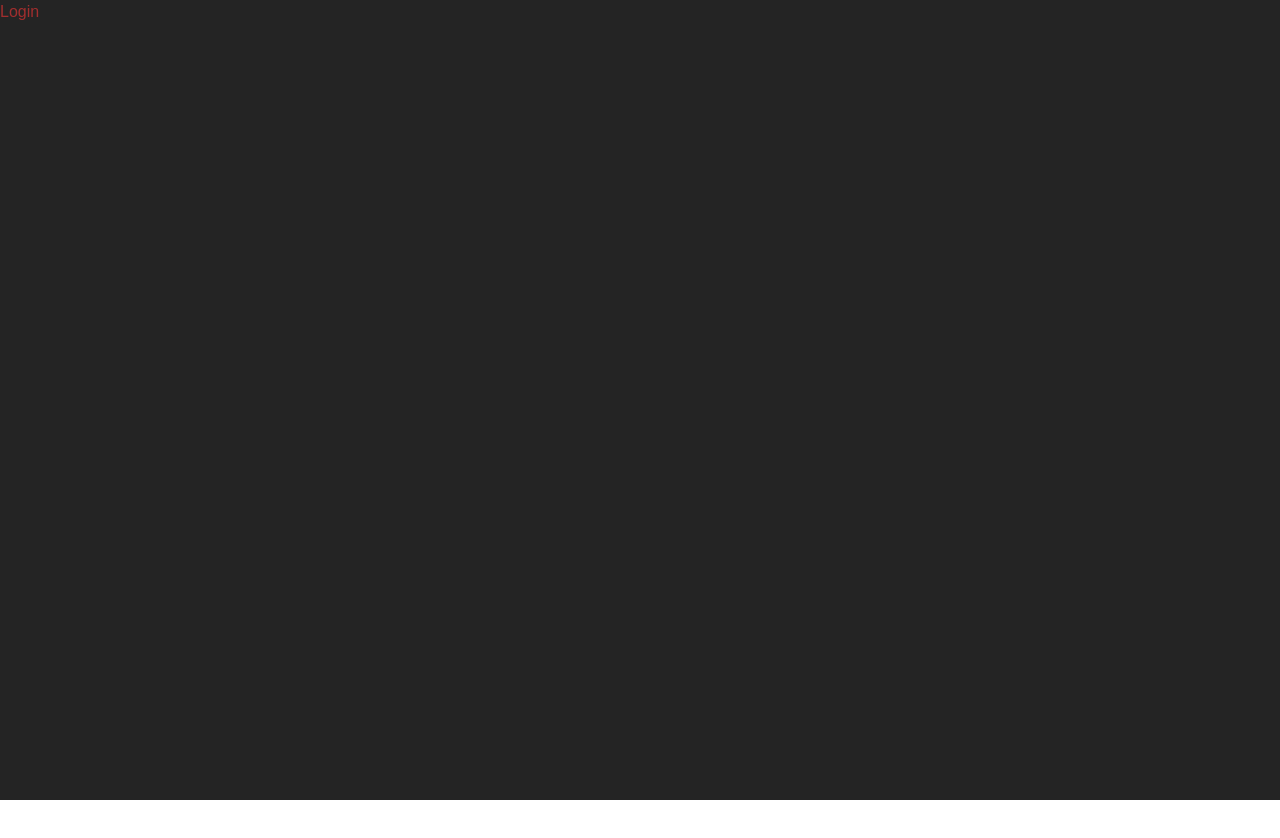
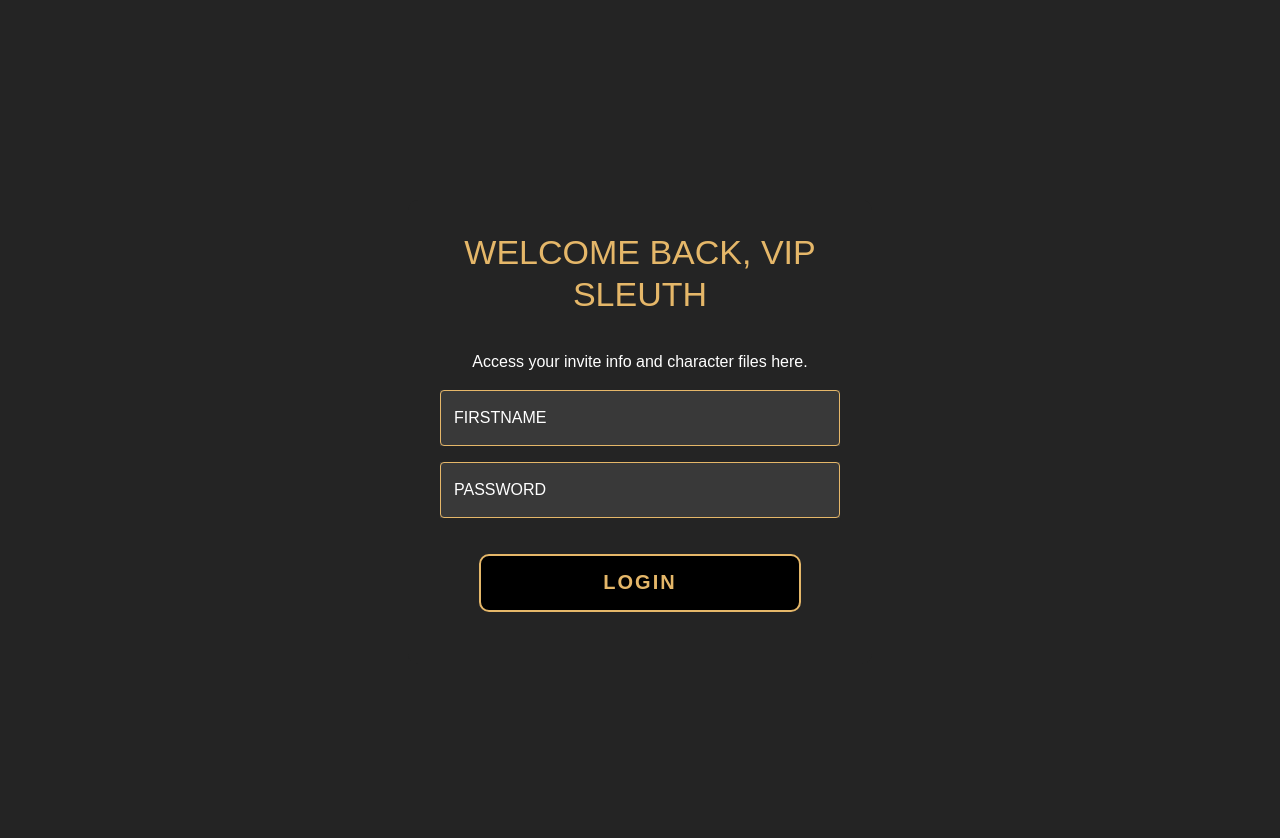
Before and after one commit to LCM-Nikki-Nicole/murder_party, a React (Create React App) app in the folder client/: page /Login in a window 1280 px wide. Shown: the top 838 px of the page. Before the commit the page ends 800 px from the top, so only its background shows below. Built offline with nearby package versions, Linux system fonts and the light colour scheme; a web font is replaced by a local one.

Commit message:
added basic front end styling for login screen

```diff
--- a/client/src/components/Login/Login.jsx
+++ b/client/src/components/Login/Login.jsx
@@ -1,19 +1,107 @@
-import React from 'react'
+import React, { useState } from 'react';
+import { styled } from '@mui/material/styles';
+import { Typography, TextField, Button, Box } from '@mui/material';
 import useBackground from '../../hooks/useBackgroundStyles';
-import { useTheme } from '@mui/material/styles';
-import { Typography } from '@mui/material';
+
+const Container = styled(Box)(({ theme }) => ({
+  display: 'flex',
+  justifyContent: 'center',
+  alignItems: 'center',
+  height: '100vh',
+  padding: '2em',
+}));
+
+const Card = styled(Box)(({ theme }) => ({
+  padding: '2em',
+  textAlign: 'center',
+  color: theme.palette.secondary.main,
+  maxWidth: '25em',
+  width: '100%',
+  backgroundColor: theme.palette.custom.greyBlack,
+  borderRadius: '10px',
+}));
+
+const Title = styled(Typography)(({ theme }) => ({
+  ...theme.typography.h4,
+  color: theme.palette.custom.gold,
+  marginBottom: '1em',
+}));
+
+const Subtitle = styled(Typography)(({ theme }) => ({
+  marginBottom: '1em',
+  color: theme.palette.secondary.main,
+}));
+
+const InputField = styled(TextField)(({ theme }) => ({
+  marginBottom: '1em',
+  backgroundColor: theme.palette.custom.darkGray,
+  width: '100%',
+  '& .MuiOutlinedInput-root': {
+    '& fieldset': {
+      borderColor: theme.palette.custom.gold,
+    },
+    '&:hover fieldset': {
+      borderColor: theme.palette.custom.gold,
+    },
+    '&.Mui-focused fieldset': {
+      borderColor: theme.palette.custom.gold,
+    },
+    '& input': {
+      color: theme.palette.secondary.main,
+      textAlign: 'center',
+    },
+  },
+  '& .MuiInputLabel-root': {
+    color: theme.palette.secondary.main,
+  },
+}));
+
+const LoginButton = styled(Button)(({ theme }) => ({
+  margin: '1em 0',
+  backgroundColor: theme.palette.primary.main,
+  color: theme.palette.custom.gold,
+  '&:hover': {
+    backgroundColor: theme.palette.custom.darkGray,
+    color: theme.palette.secondary.main,
+  },
+}));
 
 function Login() {
-  const theme = useTheme();
   const Background = useBackground();
+  const [firstname, setFirstname] = useState('');
+  const [password, setPassword] = useState('');
+
+  const handleLogin = () => {
+    // TODO: Handle login logic here
+    console.log('Login attempted with:', { firstname, password });
+  };
 
   return (
     <Background>
-      <Typography variant="body1" style={{ color: theme.palette.custom.darkRed }}>
-        Login
-      </Typography>
+      <Container>
+        <Card>
+          <Title>WELCOME BACK, VIP SLEUTH</Title>
+          <Subtitle>Access your invite info and character files here.</Subtitle>
+          <InputField
+            label="FIRSTNAME"
+            variant="outlined"
+            value={firstname}
+            onChange={(e) => setFirstname(e.target.value)}
+          />
+          <InputField
+            label="PASSWORD"
+            type="password"
+            variant="outlined"
+            value={password}
+            onChange={(e) => setPassword(e.target.value)}
+          />
+          <LoginButton variant="contained" onClick={handleLogin}>
+            LOGIN
+          </LoginButton>
+        </Card>
+      </Container>
     </Background>
-  )
+  );
 }
 
-export default Login
+export default Login;
```
